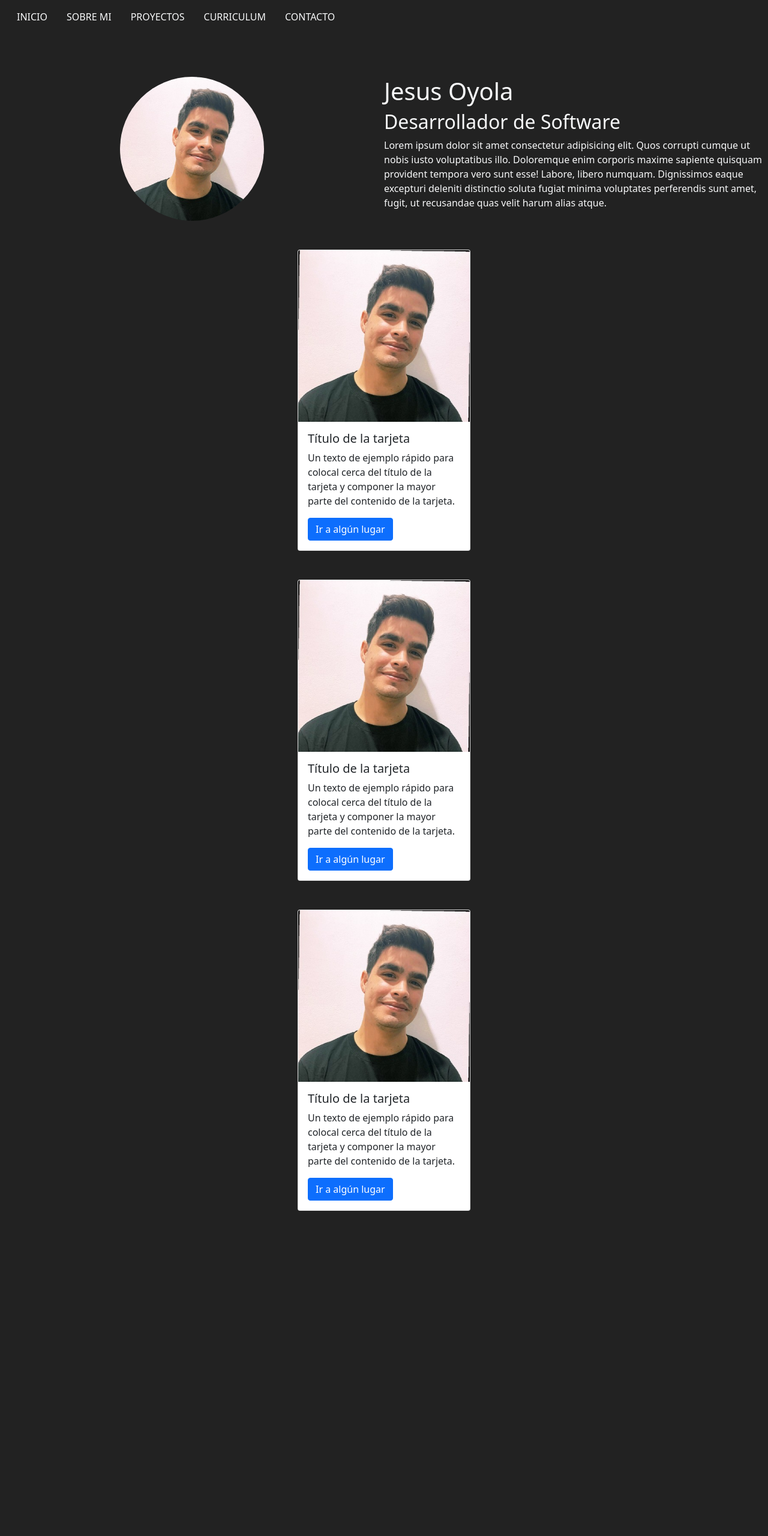
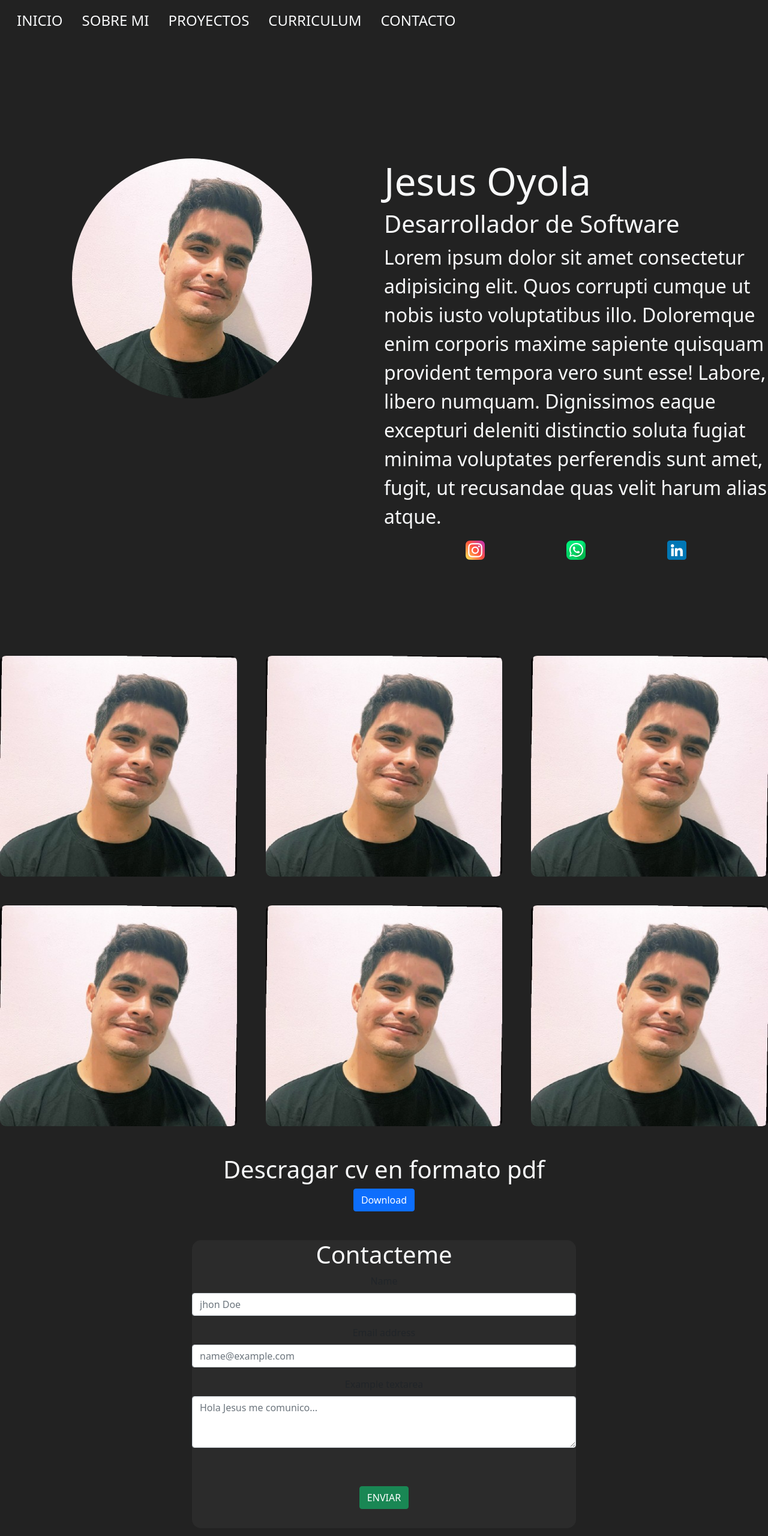
Before and after one commit to JesusOyola/Mi-Portfolio, a plain HTML site: page index.html in a window 1280 px wide. Shown: the top 2560 px of the page at 60% size. Before the commit the page ends 2066 px from the top, so only its background shows below. Drawn offline with nearby package versions, Linux system fonts and the light colour scheme.

Commit message:
add social icons, forms and functinalities

```diff
--- a/index.html
+++ b/index.html
@@ -19,7 +19,7 @@
   </head>
   <body>
     <!-- Header -->
-    <header>
+    <header class="header-container">
       <nav class="navbar navbar-expand-lg">
         <div class="container-fluid">
           <button
@@ -56,16 +56,16 @@
                 >
               </li>
               <li>
-                <a class="nav-link text-light" href="#">SOBRE MI</a>
+                <a class="nav-link text-light" href="#sobremi">SOBRE MI</a>
               </li>
               <li>
-                <a class="nav-link text-light" href="#">PROYECTOS</a>
+                <a class="nav-link text-light" href="#proyectos">PROYECTOS</a>
               </li>
               <li>
-                <a class="nav-link text-light" href="#">CURRICULUM</a>
+                <a class="nav-link text-light" href="#curriculum">CURRICULUM</a>
               </li>
               <li>
-                <a class="nav-link text-light" href="#">CONTACTO</a>
+                <a class="nav-link text-light" href="#contacto">CONTACTO</a>
               </li>
             </ul>
           </div>
@@ -73,7 +73,7 @@
       </nav>
     </header>
     <!-- SOBRE MI -->
-    <section class="d-flex flex-row mt-5">
+    <section class="d-flex flex-row sobremi-container" id="sobremi">
       <div class="w-100 pt-4 d-flex flex-row justify-content-center">
         <img
           class="profile-image"
@@ -81,12 +81,10 @@
         />
       </div>
 
-      <article
-        class="w-100 pt-4 d-flex flex-column"
-      >
-        <h1 class="text-light">Jesus Oyola</h1>
-        <h2 class="text-light">Desarrollador de Software</h2>
-        <p class="text-light">
+      <article class="w-100 pt-4 d-flex flex-column">
+        <h1 class="text-light title">Jesus Oyola</h1>
+        <h2 class="text-light subtitle">Desarrollador de Software</h2>
+        <p class="text-light sobremi-text">
           Lorem ipsum dolor sit amet consectetur adipisicing elit.
           Quos corrupti cumque ut nobis iusto voluptatibus illo.
           Doloremque enim corporis maxime sapiente quisquam provident
@@ -95,35 +93,101 @@
           voluptates perferendis sunt amet, fugit, ut recusandae quas
           velit harum alias atque.
         </p>
+
+          <div class="social-container">
+            <a href="https://www.instagram.com/jesus.oyola92/" target="_blank"><img class="social-media" src="./assets/images/instagram.png" alt=""></a>
+
+            <a href="https://wa.me/541134675692" target="_blank"><img class="social-media" src="./assets/images/whatsapp.png" alt=""></a>
+
+            <a href="https://www.linkedin.com/in/jesusoyolait/" target="_blank"><img class="social-media" src="./assets/images/linkedin.png" alt=""></a>
+
+          </div>
+
       </article>
     </section>
     <!-- PROYECTOS -->
-    <section class="d-flex flex-column align-items-center mt-5">
-      <div id="card-1" class="card project-card mb-5" style="width: 18rem;">
-        <img src="./assets/images/mi image.jpeg" class="card-img-top" alt="...">
-        <div class="card-body">
-          <h5 class="card-title">Título de la tarjeta</h5>
-          <p class="card-text">Un texto de ejemplo rápido para colocal cerca del título de la tarjeta y componer la mayor parte del contenido de la tarjeta.</p>
-          <a href="#" class="btn btn-primary">Ir a algún lugar</a>
+
+    <section class="d-flex flex-column project-section" id="proyectos">
+      <article class="d-flex justify-content-center mb-5">
+        <div class="img-project-container">
+          <img src="./assets/images/mi image.jpeg" alt="" />
         </div>
+        <div class="img-project-container ms-5 me-5">
+          <img src="./assets/images/mi image.jpeg" alt="" />
+        </div>
+        <div class="img-project-container">
+          <img src="./assets/images/mi image.jpeg" alt="" />
+        </div>
+      </article>
+      <article class="d-flex justify-content-center">
+        <div class="img-project-container">
+          <img src="./assets/images/mi image.jpeg" alt="" />
+        </div>
+        <div class="img-project-container ms-5 me-5">
+          <img src="./assets/images/mi image.jpeg" alt="" />
+        </div>
+        <div class="img-project-container">
+          <img src="./assets/images/mi image.jpeg" alt="" />
+        </div>
+      </article>
+    </section>
+
+    <!-- DESCARGAR CV -->
+
+    <section class="d-flex flex-row text-center mt-5 mb-5" id="curriculum">
+      <article class="col-12">
+        <h1 class="text-light">Descragar cv en formato pdf</h1>
+        <button
+          type="button"
+          class="btn btn-primary"
+          onclick="downloadFile()"
+        >
+          Download
+        </button>
+      </article>
+    </section>
+
+    <!-- CONTACTE ME -->
+    <section class="d-flex flex-column align-items-center text-center mb-5" id="contacto">
+    <form class="w-50 form-container" id="formulario" action="https://formsubmit.co/jesusoyola997@gmail.com" method="POST">
+      <h1 class="text-light text-center">Contacteme</h1>
+
+
+      <div class="mb-3">
+        <label for="exampleFormControlInput1" class="form-label">Name</label>
+        <input name="name" type="text" class="form-control" id="name" placeholder="jhon Doe">
       </div>
-      <div id="card-2" class="card project-card mb-5" style="width: 18rem;">
-        <img src="./assets/images/mi image.jpeg" class="card-img-top" alt="...">
-        <div class="card-body">
-          <h5 class="card-title">Título de la tarjeta</h5>
-          <p class="card-text">Un texto de ejemplo rápido para colocal cerca del título de la tarjeta y componer la mayor parte del contenido de la tarjeta.</p>
-          <a href="#" class="btn btn-primary">Ir a algún lugar</a>
-        </div>
+      <div class="mb-3">
+        <label for="exampleFormControlInput1" class="form-label">Email address</label>
+        <input name="email" type="email" class="form-control" id="email" placeholder="name@example.com">
       </div>
-      <div id="card-3" class="card project-card mb-5" style="width: 18rem;">
-        <img src="./assets/images/mi image.jpeg" class="card-img-top" alt="...">
-        <div class="card-body">
-          <h5 class="card-title">Título de la tarjeta</h5>
-          <p class="card-text">Un texto de ejemplo rápido para colocal cerca del título de la tarjeta y componer la mayor parte del contenido de la tarjeta.</p>
-          <a href="#" class="btn btn-primary">Ir a algún lugar</a>
-        </div>
+      <div class="mb-3">
+        <label for="exampleFormControlTextarea1" class="form-label">Example textarea</label>
+        <textarea name="comment" class="form-control" id="comment" rows="3" placeholder="Hola Jesus me comunico..."></textarea>
       </div>
-    </section>
+
+      <button value="Submit" type="submit" class="btn btn-success mt-5" onclick="submitFormulario()">ENVIAR</button>
+
+    </form>
+  </section>
+
+<!-- Footer -->
+
+  <div class="container">
+
+   <!--COPYRIGH-->
+   <div class="container text-center">
+    <footer>
+      <p class="text-light">Copyright &copy; 2023 Jesús Oyola, todos los derechos reservados.</p>
+    </footer>
+  </div>
+
+
+
+  <script src="https://kit.fontawesome.com/be6f6f9a32.js"></script>
+  <script src="https://code.jquery.com/jquery-3.5.1.slim.min.js" integrity="sha384-DfXdz2htPH0lsSSs5nCTpuj/zy4C+OGpamoFVy38MVBnE+IbbVYUew+OrCXaRkfj" crossorigin="anonymous"></script>
+  <script src="https://cdn.jsdelivr.net/npm/bootstrap@4.6.0/dist/js/bootstrap.bundle.min.js" integrity="sha384-Piv4xVNRyMGpqkS2by6br4gNJ7DXjqk09RmUpJ8jgGtD7zP9yug3goQfGII0yAns" crossorigin="anonymous"></script>
+
 
     <script src="main.js"></script>
   </body>
--- a/main.js
+++ b/main.js
@@ -1,23 +1,15 @@
-const card1 = document.getElementById("card-1")
-const card2 = document.getElementById("card-2")
-const card3 = document.getElementById("card-3")
+const downloadFile = () => {
+  const downloadInstance = document.createElement("a")
+  downloadInstance.href = "./assets/Miguel-Jesus-Oyola.pdf"
+  downloadInstance.target = "_blank"
+  downloadInstance.download = "Jesus Oyola"
 
-const loadCard = (entradas, observador) => {
-  /* console.log(entradas);
-  console.log(observador); */
-
-  entradas.forEach((element) => {
-    if (element.isIntersecting)
-      element.target.classList.add("visible")
-  })
+  document.body.appendChild(downloadInstance)
+  downloadInstance.click()
+  document.body.removeChild(downloadInstance)
 }
 
-const observador = new IntersectionObserver(loadCard, {
-  root: null,
-  rootMargin: " 0px 0px 0px 0px",
-  threshold: 1.0,
-})
-
-observador.observe(card1)
-observador.observe(card2)
-observador.observe(card3)
+const submitFormulario = ()=>{
+  const form = document.getElementById('formulario');
+  form.onsubmit();
+}
--- a/style.css
+++ b/style.css
@@ -9,7 +9,7 @@ body {
 }
 .profile-image {
   border-radius: 50%;
-  height: 15rem;
+  height: 25rem;
 }
 
 .about-me {
@@ -27,3 +27,64 @@ body {
   opacity: 1;
   transform: scale(1);
 }
+
+.qr-code{
+  width: 8rem;
+  height: 8rem;
+}
+
+.img-project-container{
+  width: 25rem;
+  height: 23rem;
+  border-radius: 10px;
+}
+
+.img-project-container img{
+  width: 100%;
+  height: 100%;
+  border-radius: 10px;
+}
+
+.project-section{
+  margin-top: 10rem !important;
+}
+
+.sobremi-text{
+  font-size: 2rem;
+}
+
+.title{
+  font-size: 4rem;
+}
+.subtitle{
+  font-size: 2.5rem;
+}
+
+.nav-link{
+  font-size: 1.5rem;
+}
+
+.header-container{
+  position: fixed;
+  width: 100%;
+  top: 0;
+  background-color:#222;
+}
+.sobremi-container{
+  margin-top: 15rem;
+}
+
+.form-container{
+  background-color: rgb(51, 51, 51, 0.602);
+  border-radius: 15px;
+  height: 30rem;
+}
+.social-media{
+  height: 2rem;
+}
+.social-container{
+  display: flex;
+  flex-direction: row;
+  justify-content: space-evenly;
+
+}
```
Also changed, not shown: assets/images/instagram.png (added), assets/images/linkedin.png (added), assets/images/whatsapp.png (added), 1 other file.
